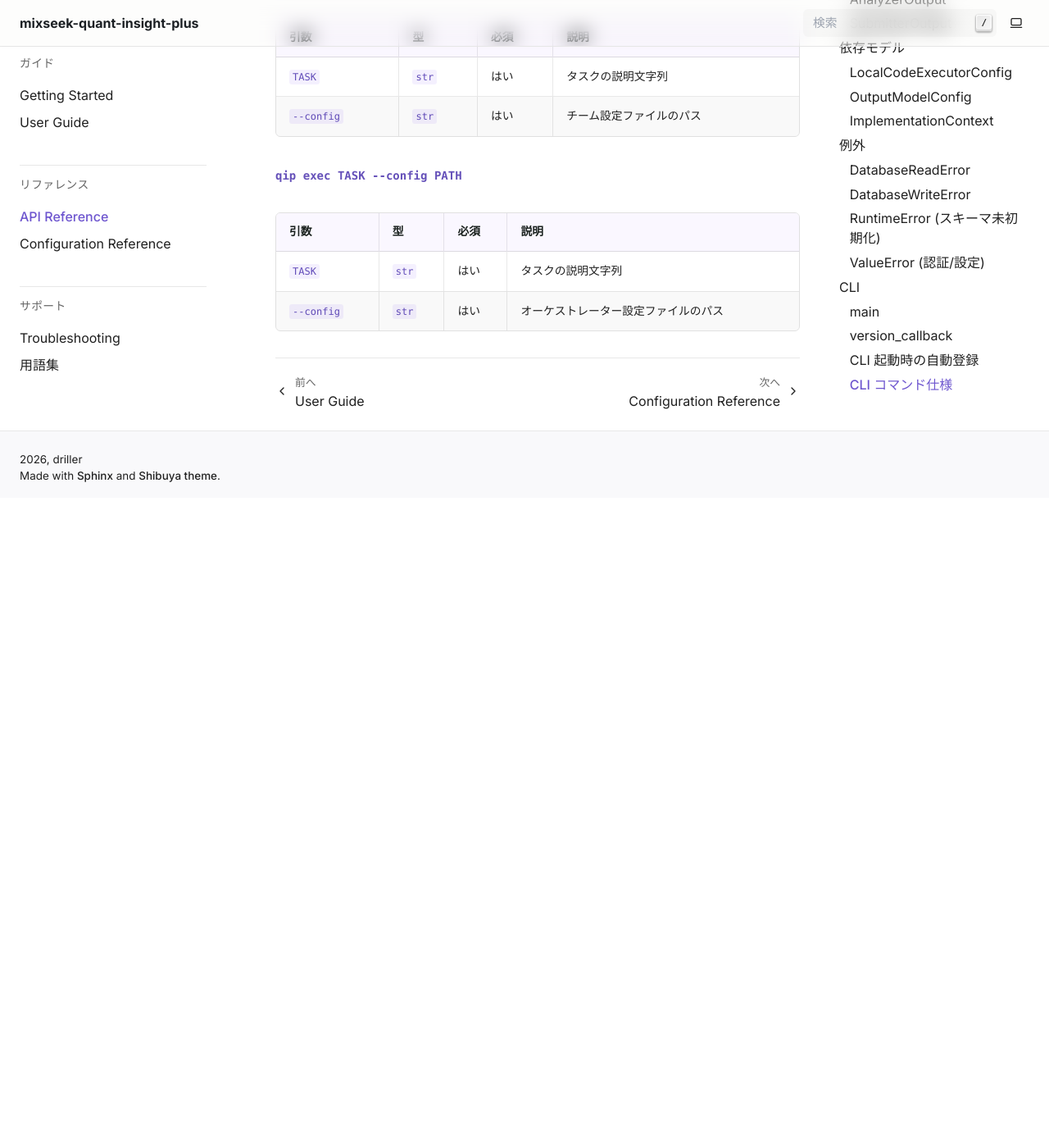
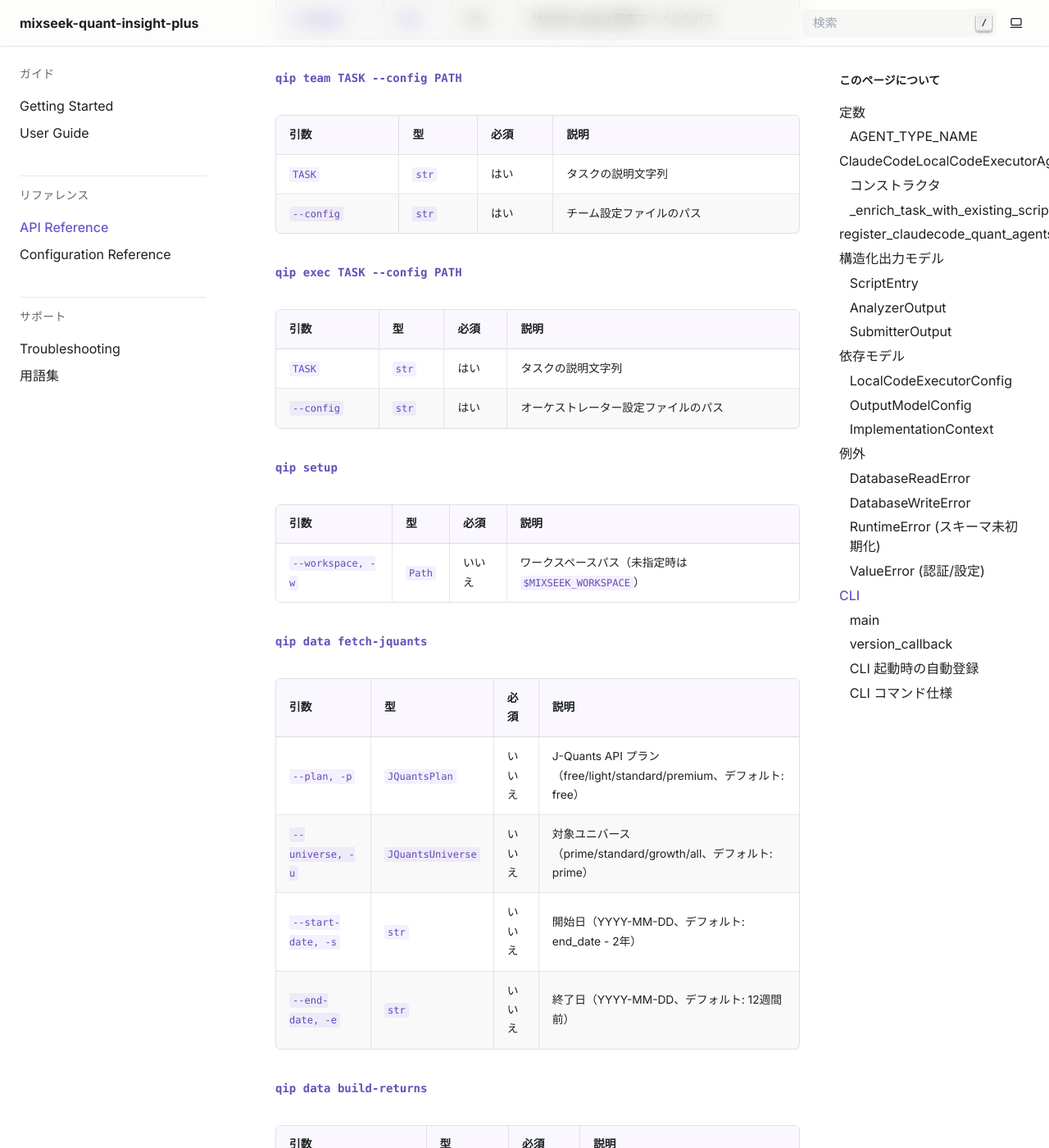
Before and after one commit to drillan/mixseek-quant-insight-plus, a Sphinx documentation site: the page built from docs/api-reference.md, in a window 1280 px wide and 1400 px high, scrolled down 9882 px. Shown: the whole window at 82% size. Built offline with Sphinx 7.4.7, drawn with Linux system fonts in a browser that asks for light colours; before the commit the page ends 10489 px from its top, so only the background shows below that; some of the changed text lies outside the part shown.

Commit message:
Integrate quant-insight subcommands into CLI (#13)
* feat: integrate quant-insight subcommands (setup, data, db, export) into CLI

Adds CLI wrappers for quant-insight setup and data management commands
by registering them as subcommands in the core CLI application. Updates
documentation to reflect the new commands and adds comprehensive test
coverage for subcommand registration and help output.

Co-Authored-By: Claude Opus 4.6 <noreply@anthropic.com>

* docs: add quant-insight subcommands documentation and test refactoring

- Documented setup, data, db, and export subcommand specifications
- Added command parameters and usage details to api-reference.md
- Refactored test_cli.py to use parametrized tests for subcommand checks
- Consolidated redundant test methods into unified parametrized approach

Co-Authored-By: Claude Opus 4.6 <noreply@anthropic.com>

---------

Co-authored-by: Claude Opus 4.6 <noreply@anthropic.com>

```diff
--- a/docs/api-reference.md
+++ b/docs/api-reference.md
@@ -312,6 +312,7 @@ quant-insight-plus version 0.1.0
 | 2 | `register_groq_agents()` | mixseek-plus | Groq エージェント登録 |
 | 3 | `register_claudecode_agents()` | mixseek-plus | ClaudeCode エージェント登録 |
 | 4 | `register_claudecode_quant_agents()` | quant-insight-plus | 本パッケージのエージェント登録 |
+| 5 | `add_typer()` / `command()` | quant-insight | quant-insight サブコマンド（setup, data, db, export）統合 |
 
 ### CLI コマンド仕様
 
@@ -335,3 +336,48 @@ quant-insight-plus version 0.1.0
 |------|-----|------|------|
 | `TASK` | `str` | はい | タスクの説明文字列 |
 | `--config` | `str` | はい | オーケストレーター設定ファイルのパス |
+
+**`qip setup`**
+
+| 引数 | 型 | 必須 | 説明 |
+|------|-----|------|------|
+| `--workspace, -w` | `Path` | いいえ | ワークスペースパス（未指定時は `$MIXSEEK_WORKSPACE`） |
+
+**`qip data fetch-jquants`**
+
+| 引数 | 型 | 必須 | 説明 |
+|------|-----|------|------|
+| `--plan, -p` | `JQuantsPlan` | いいえ | J-Quants API プラン（free/light/standard/premium、デフォルト: free） |
+| `--universe, -u` | `JQuantsUniverse` | いいえ | 対象ユニバース（prime/standard/growth/all、デフォルト: prime） |
+| `--start-date, -s` | `str` | いいえ | 開始日（YYYY-MM-DD、デフォルト: end_date - 2年） |
+| `--end-date, -e` | `str` | いいえ | 終了日（YYYY-MM-DD、デフォルト: 12週間前） |
+
+**`qip data build-returns`**
+
+| 引数 | 型 | 必須 | 説明 |
+|------|-----|------|------|
+| `--config, -c` | `Path` | はい | competition.toml のパス |
+
+**`qip data split`**
+
+| 引数 | 型 | 必須 | 説明 |
+|------|-----|------|------|
+| `--config, -c` | `Path` | はい | competition.toml のパス |
+
+**`qip db init`**
+
+| 引数 | 型 | 必須 | 説明 |
+|------|-----|------|------|
+| `--workspace, -w` | `Path` | いいえ | ワークスペースパス（未指定時は `$MIXSEEK_WORKSPACE`） |
+
+**`qip export logs EXECUTION_ID`**
+
+| 引数 | 型 | 必須 | 説明 |
+|------|-----|------|------|
+| `EXECUTION_ID` | `str` | はい | エクスポート対象の execution_id |
+| `--config, -c` | `Path` | はい | orchestrator.toml のパス |
+| `--output, -o` | `Path` | いいえ | 出力ディレクトリ（デフォルト: `$MIXSEEK_WORKSPACE/data/outputs/export`） |
+| `--workspace, -w` | `Path` | いいえ | ワークスペースパス（未指定時は `$MIXSEEK_WORKSPACE`） |
+| `--team, -t` | `str` | いいえ | 特定チームのみエクスポート |
+| `--logs-only` | `bool` | いいえ | ログ MD のみエクスポート |
+| `--submissions-only` | `bool` | いいえ | サブミッション MD のみエクスポート |
```
Also changed, not shown: README.md (+4 -0 lines), 2 other files.
